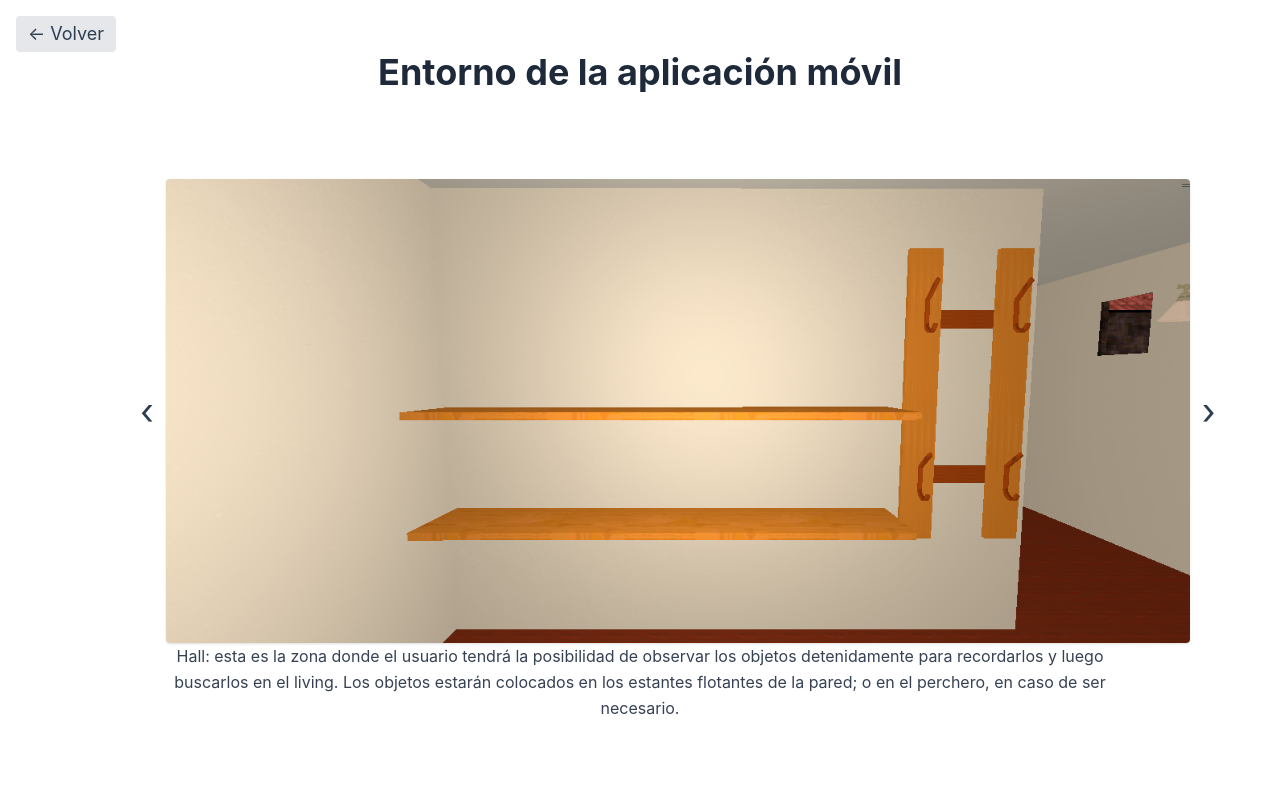
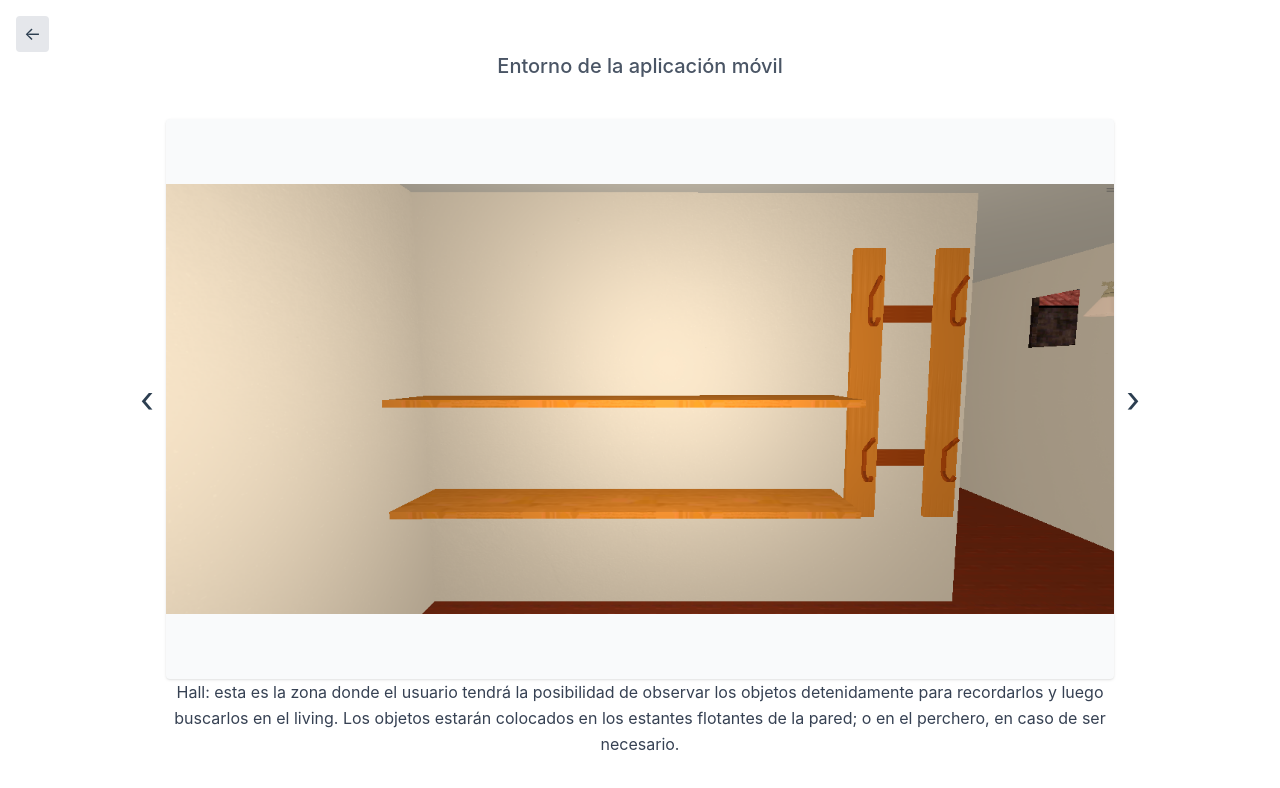
Before and after one commit to feliarroyo/evaluacion-cognitiva-web, a Vue app in the folder admin-app/: page /virtual-environment in a window 1280 px wide. Shown: the top 788 px of the page. Built offline with nearby package versions, Linux system fonts and the light colour scheme.

Commit message:
Subir cambios y agregar tutorialVideo.mp4 con LFS

```diff
--- a/admin-app/src/components/PatientRow.vue
+++ b/admin-app/src/components/PatientRow.vue
@@ -5,7 +5,9 @@
     <span>{{ patient.name + " " + patient.lastName }}</span>
     <div class="flex gap-4 flex-wrap sm:flex-nowrap">
       <button class="btn btn-secondary" @click="info">Historial</button>
-      <button class="btn btn-secondary" @click="settings">Personalizar</button>
+      <button class="btn btn-secondary" @click="settings">
+        Personalizar niveles
+      </button>
     </div>
   </div>
 </template>
--- a/admin-app/src/views/NewPatient.vue
+++ b/admin-app/src/views/NewPatient.vue
@@ -26,9 +26,9 @@
         <button type="button" class="btn btn-secondary" @click="goBack">
           Volver a lista de pacientes
         </button>
-        <button type="button" class="btn btn-secondary" @click="createLocales">
+        <!-- <button type="button" class="btn btn-secondary" @click="createLocales">
           Reset current admin
-        </button>
+        </button> -->
         <button type="submit" class="btn btn-primary">
           Registrar paciente
         </button>
--- a/admin-app/src/views/VirtualEnvironment.vue
+++ b/admin-app/src/views/VirtualEnvironment.vue
@@ -1,19 +1,19 @@
 <template>
   <div class="flex flex-col min-h-screen p-4">
-    <!-- Botón volver -->
     <div class="w-full flex items-center mb-4">
       <button
         @click="goBack"
-        class="text-lg font-bold px-3 py-1 rounded bg-gray-200 hover:bg-gray-300"
+        class="text-lg px-2 py-1 rounded bg-gray-200 hover:bg-gray-300"
+        aria-label="Volver"
       >
-        ← Volver
+        ←
       </button>
     </div>
 
     <!-- Título -->
-    <h1 class="text-3xl font-bold mb-10 text-center w-full">
+    <h3 class="text-3xl font-bold mb-10 text-center w-full">
       Entorno de la aplicación móvil
-    </h1>
+    </h3>
 
     <!-- Carrusel con descripción -->
     <div class="flex flex-col flex-grow items-center justify-center w-full">
@@ -25,12 +25,23 @@
             ‹
           </button>
 
-          <!-- Imagen -->
-          <img
-            :src="photos[currentIndex].src"
-            :alt="photos[currentIndex].desc"
-            class="flex-grow max-h-[70vh] object-contain rounded shadow"
-          />
+          <div
+            class="flex-grow flex items-center justify-center w-full max-w-5xl h-[70vh] bg-gray-50 rounded shadow"
+          >
+            <img
+              v-if="photos[currentIndex].type === 'image'"
+              :src="photos[currentIndex].src"
+              :alt="photos[currentIndex].desc"
+              class="max-h-full max-w-full object-contain"
+            />
+
+            <video
+              v-else-if="photos[currentIndex].type === 'video'"
+              :src="photos[currentIndex].src"
+              controls
+              class="max-h-full max-w-full object-contain"
+            />
+          </div>
 
           <!-- Flecha derecha -->
           <button @click="nextPhoto" class="text-4xl px-3 hover:text-gray-600">
@@ -52,40 +63,54 @@ import { ref } from "vue";
 
 const photos = ref([
   {
+    type: "image",
     src: "/unityEnvironment/hall.png",
     desc: "Hall: esta es la zona donde el usuario tendrá la posibilidad de observar los objetos detenidamente para recordarlos y luego buscarlos en el living. Los objetos estarán colocados en los estantes flotantes de la pared; o en el perchero, en caso de ser necesario.",
   },
   {
+    type: "image",
     src: "/unityEnvironment/centroNivel1.png",
     desc: "Nivel 1: zona central, un sillón y una mesa.",
   },
   {
+    type: "image",
     src: "/unityEnvironment/entradaNivel1.png",
     desc: "Nivel 1: entrada, es la primera zona que verá el usuario. Consta de un mueble bajo, decorado con un cuadro, una lampara y un jarrón. A la izquierda del mueble, se encuentra un perchero.",
   },
   {
+    type: "image",
     src: "/unityEnvironment/opuestoNivel1.png",
     desc: "Nivel 1: pared opuesta a la entrada. Se visualiza un mueble compuesto donde se pueden guardar objetos dentro de las puertas y los cajones, además de guardarlos en la pequeña biblioteca y sobre los muebles.",
   },
   {
+    type: "image",
     src: "/unityEnvironment/tvNivel1.png",
     desc: "Nivel 1: zona donde se encuentra la TV justo frente al centro. En esta zona se pueden poner objetos en las repisas de abajo, al lado de la TV, en la repisa flotante de arriba y dentro de las puertas.",
   },
   {
+    type: "image",
     src: "/unityEnvironment/centroNivel2.png",
     desc: "Nivel 2: zona central, posee dos sillones individuales, una pequeña mesa entre ellos y una mesa más grande adelante.",
   },
   {
+    type: "image",
     src: "/unityEnvironment/entradaNivel2.png",
     desc: "Nivel 2: entrada, primera zona que verá el usuario. Consta -al igual que en el nivel 1- de un mueble bajo con sus decoraciones y un perchero. Se añade que el usuario puede interactuar con cajones, que pueden tener objetos dentro.",
   },
   {
+    type: "image",
     src: "/unityEnvironment/opuestoNivel2.png",
     desc: "Nivel 2: pared opuesta a la entrada. Se encuentra el mismo mueble compuesto del nivel 1, con las mismas capacidades para colocar objetos, pero con un agregado de una repisa en el mueble bajo del centro.",
   },
   {
+    type: "image",
     src: "/unityEnvironment/tvNivel2.png",
     desc: "Nivel 2: zona de la TV, justo frente al centro. En esta zona -al igual que en el nivel 1- se pueden poner objetos dentro de las puertas, en la repisa flotante, en los lados de la TV y en la repisa pequeña de abajo.",
+  },
+  {
+    type: "video",
+    src: "/unityEnvironment/tutorialVideo.mp4",
+    desc: "Tutorial: video demostración de lo que se busca que haga el usuario. Se puede visualizar la tarea desde el inicio hasta el final con una explicación detallada.",
   },
 ]);
 
```
Also changed, not shown: 1 other file (tests, documents, lock files or other folders).
